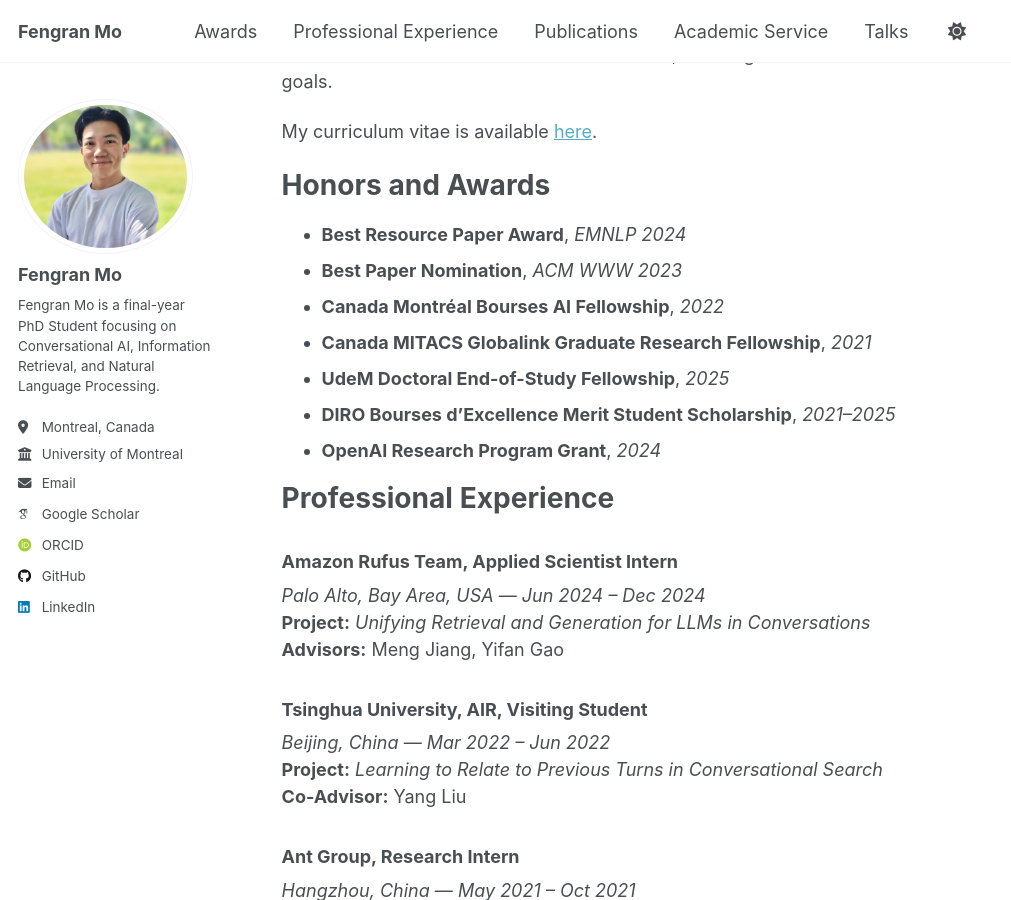
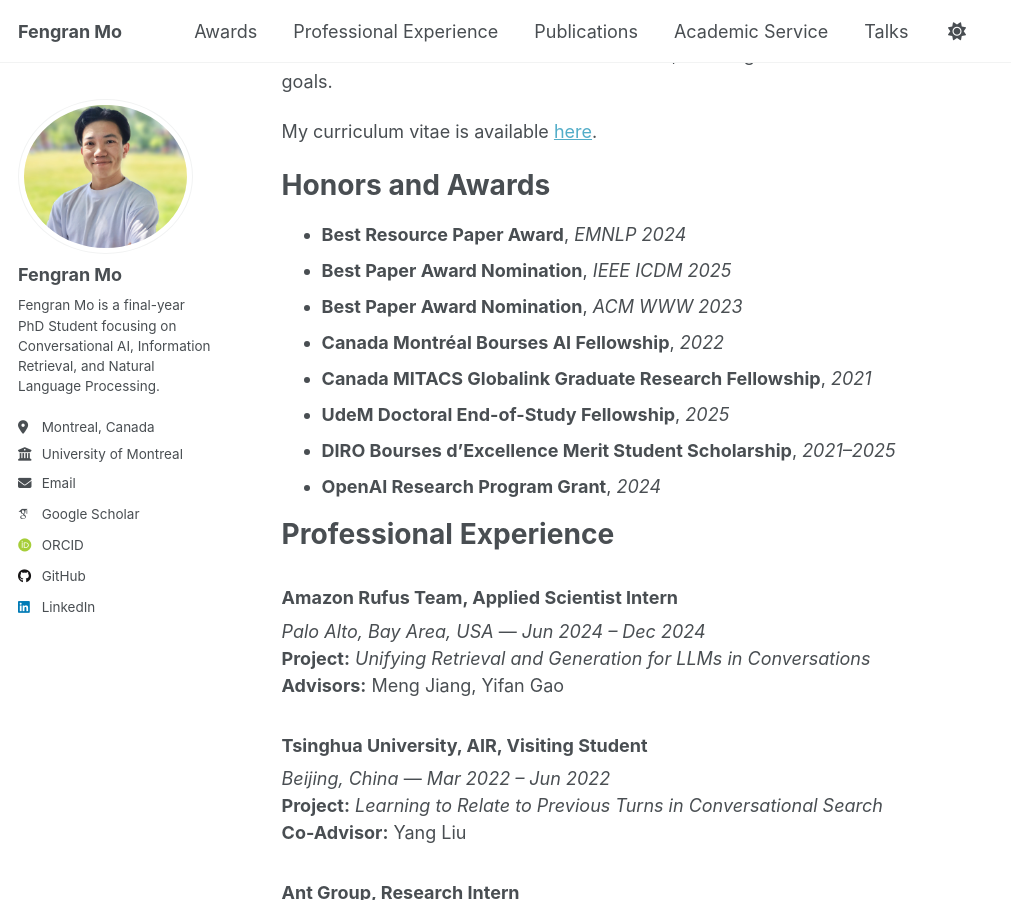
Before and after one commit to fengranMark/fengranMark.github.io, a Jekyll site: the page built from _pages/about.md, in a window 1280 px wide and 900 px high, scrolled down 417 px. Shown: the whole window, without its empty margins (0-1011 px from the left). Built offline with Jekyll 4.4.1, drawn with Linux system fonts in a browser that asks for light colours; some web fonts are replaced; a script that is not in the unit is left out.

Commit message:
Update about.md

```diff
--- a/_pages/about.md
+++ b/_pages/about.md
@@ -19,7 +19,8 @@
 Honors and Awards
 ======
 - **Best Resource Paper Award**, *EMNLP 2024*
-- **Best Paper Nomination**, *ACM WWW 2023*
+- **Best Paper Award Nomination**, *IEEE ICDM 2025*
+- **Best Paper Award Nomination**, *ACM WWW 2023*
 - **Canada Montréal Bourses AI Fellowship**, *2022*
 - **Canada MITACS Globalink Graduate Research Fellowship**, *2021*
 - **UdeM Doctoral End-of-Study Fellowship**, *2025*
```
